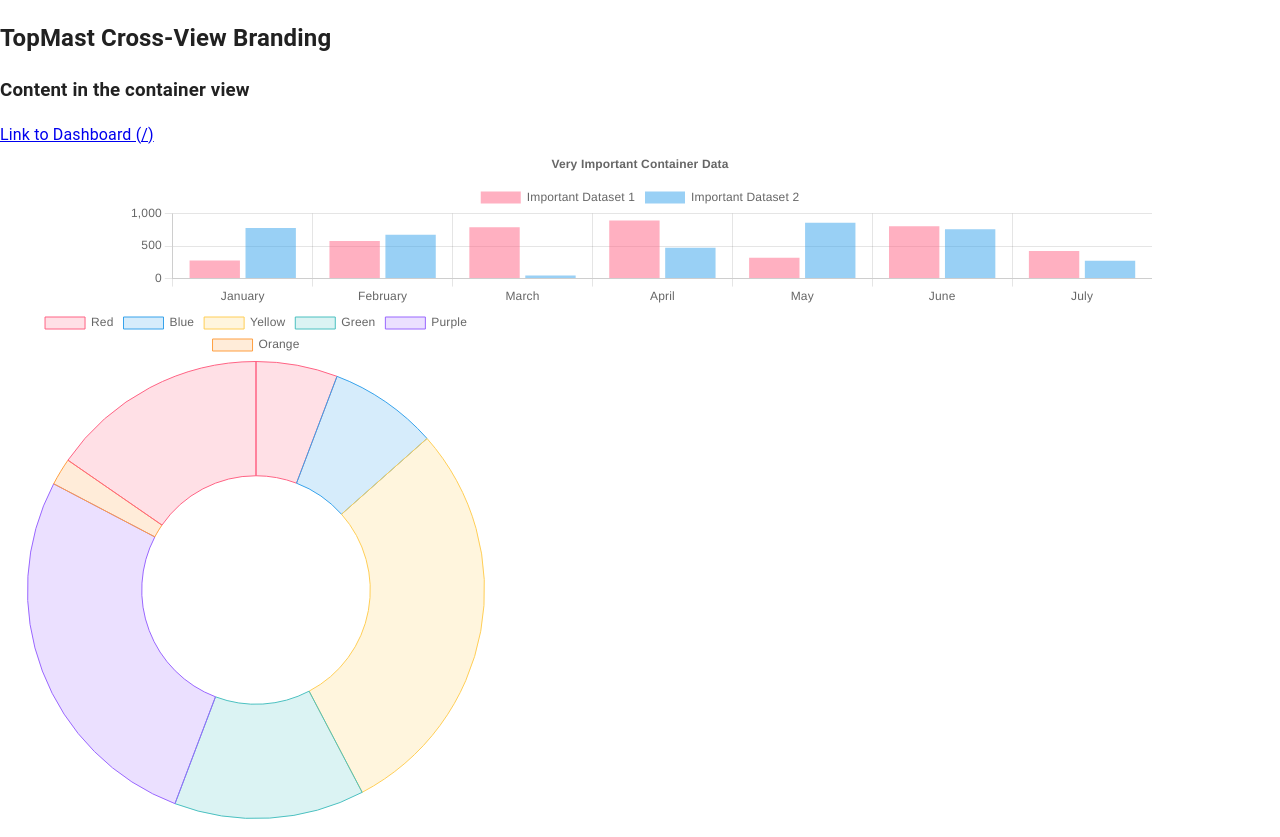
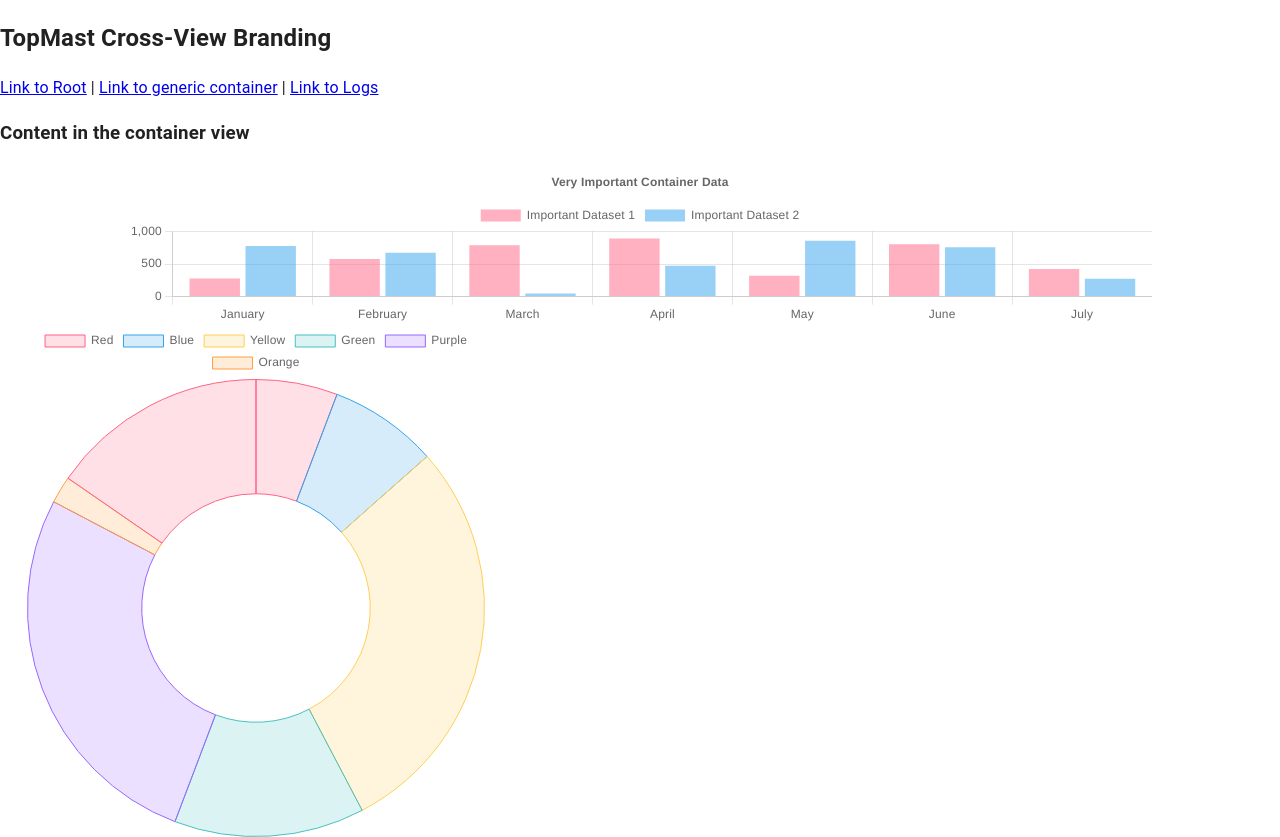
Before and after one commit to oslabs-beta/Topmast, a React (Vite) app in the folder ui/: page /container in a window 1280 px wide. Built offline with nearby package versions, Linux system fonts and the light colour scheme; what @docker/docker-mui-theme, @docker/extension-api-client would draw is missing.

Commit message:
working containerView

```diff
--- a/ui/src/App.tsx
+++ b/ui/src/App.tsx
@@ -11,8 +11,8 @@ export function App() {
 
       <Routes>
         <Route path="/" element={<DashboardView />} />
-        <Route path="container" element={<ContainerView />} />
-        <Route path="containerlogs" element={<LogsDashboard />} />
+        <Route path="/container" element={<ContainerView />} />
+        <Route path="/containerlogs" element={<LogsDashboard />} />
       </Routes>
     </>
   );
--- a/ui/src/views/ContainerView.tsx
+++ b/ui/src/views/ContainerView.tsx
@@ -5,7 +5,6 @@ import { useAppContext } from "../context/AppContext";
 import Card from "@mui/material/Card";
 import CardContent from "@mui/material/CardContent";
 import { Typography } from "@mui/material";
-
 
 import {
   Chart as ChartJS,
@@ -24,7 +23,6 @@ import { Doughnut } from "react-chartjs-2";
 
 // FAKER FOR DEV TESTING Data
 import { faker } from "@faker-js/faker";
-
 
 ChartJS.register(
   CategoryScale,
@@ -51,7 +49,6 @@ const ContainerView = () => {
     superKillContainer,
   } = useAppContext();
 
-
   // ## Chart Demo Data ##
   const barOptions = {
     responsive: true,
@@ -67,7 +64,15 @@ const barOptions = {
     },
   };
 
-  const labels = ["January", "February", "March", "April", "May", "June", "July"];
+  const labels = [
+    "January",
+    "February",
+    "March",
+    "April",
+    "May",
+    "June",
+    "July",
+  ];
 
   // bar chart data, generated by faker
   const barData = {
@@ -119,10 +124,10 @@ const barOptions = {
 
   return (
     <>
-      <h3>Content in the container view</h3>
-
-      <Link to="/">Link to Dashboard (/)</Link>
-
+      <Link to="/">Link to Root</Link> |&nbsp;
+      <Link to="container">Link to generic container</Link> |&nbsp;
+      <Link to="containerlogs">Link to Logs</Link>
+      <h3>Content in the container view {currentContainer}</h3>
       <div
         style={{
           position: "relative",
@@ -133,7 +138,6 @@ const barOptions = {
       >
         <Bar options={barOptions} data={barData} />
       </div>
-
       <div style={{ position: "relative", height: "40vw", width: "80vh" }}>
         <Doughnut data={doughData} />
       </div>
--- a/ui/src/views/DashboardView.tsx
+++ b/ui/src/views/DashboardView.tsx
@@ -14,6 +14,7 @@ const DashboardView = () => {
     logs,
     stats,
     getContainers,
+    setCurrentContainer,
     getLogs,
     getStats,
     ddClient,
@@ -34,17 +35,27 @@ const DashboardView = () => {
 
   return (
     <div>
-      <Link to="container">Link to generic container</Link> | <Link to="containerlogs">Link to Logs</Link>
-      {/* // DashboardView */}
+
+      <Link to="/">Link to Root</Link> |&nbsp;
+      <Link to="container">Link to generic container</Link> |&nbsp;
+      <Link to="containerlogs">Link to Logs</Link>
+
       {containers.map((container) => {
-        // console.log(container);
+
         if (container.Image !== 'moby-metrics/topmast:latest') {
+
           return (
+            <>
             <Card key={container.ID}>
               {/* CardActionArea will be our link to detail view, passing in the containerID as a prop */}
               <CardActionArea>
                 <CardContent>
+
                   <Typography variant="h3">{container.Names}</Typography>
+
+                  {/* use arrow function to set id during map */}
+                  <Link to="/container" onClick={() => setCurrentContainer(container.ID) } >Go to {container.ID}</Link>
+
                   <Typography>ID: {container.ID}</Typography>
                   <Typography>Image: {container.Image}</Typography>
                   {/* <Typography>Created: {container.Created}</Typography> */}
@@ -67,6 +78,7 @@ const DashboardView = () => {
                         container.State === 'running' ? green[500] : red[500],
                     }}
                   />
+
                 </CardContent>
               </CardActionArea>
               <CardActions>
@@ -96,10 +108,12 @@ const DashboardView = () => {
                 </Button>
               </CardActions>
             </Card>
+            </>
           );
         }
       })}
     </div>
+
   );
 };
 
```
Lines whose indentation alone changed are shown as unchanged.
